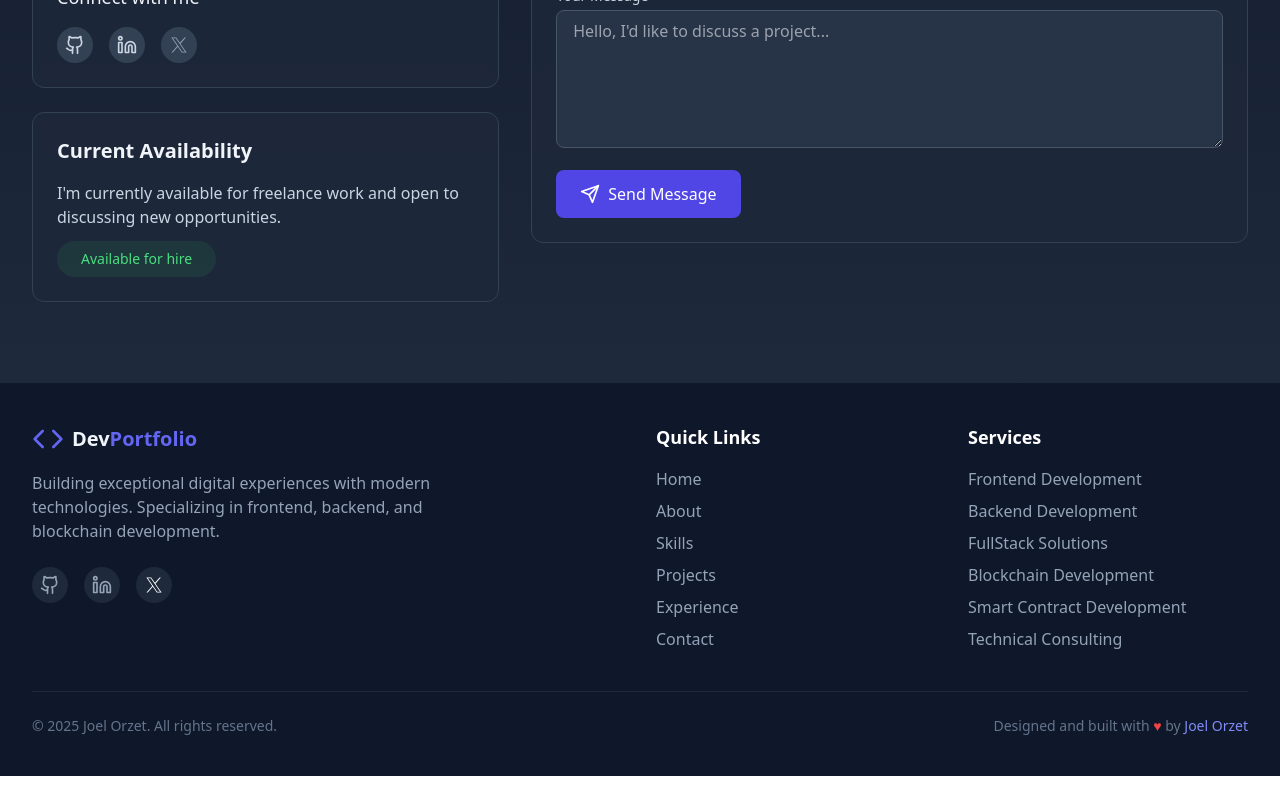
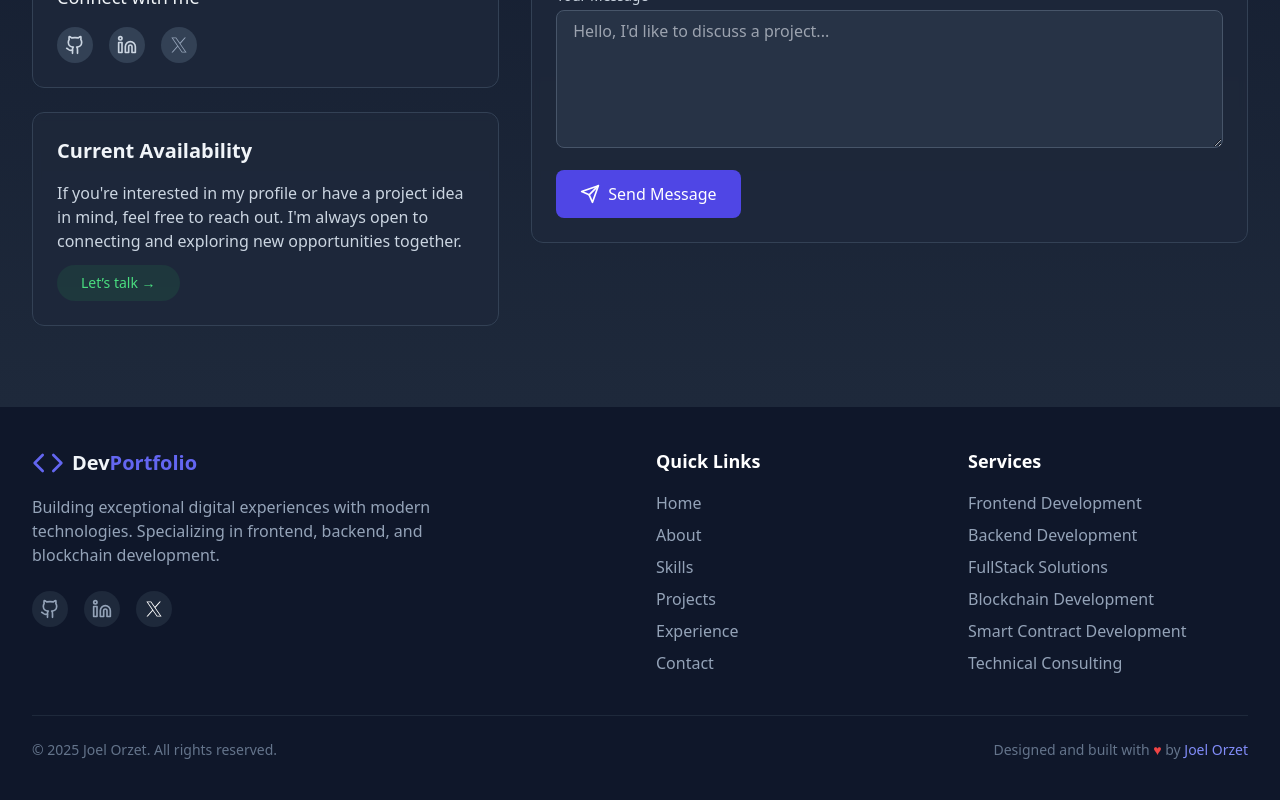
Before and after one commit to joelorzet/portfolio-v2, a React (Vite) app: page / in a window 1280 px wide. Shown: the part 5277-6077 px from the top of the page. Before the commit the page ends 6053 px from the top, so only its background shows below. Built offline with nearby package versions, Linux system fonts and the light colour scheme.

Commit message:
ref: Refactor Contact component to use function declaration and enhance ContactInfo with a call-to-action button for improved user engagement

```diff
--- a/src/components/contact/Contact.tsx
+++ b/src/components/contact/Contact.tsx
@@ -1,7 +1,7 @@
 import { ContactInfo } from './ContactInfo';
 import { ContactForm } from './ContactForm';
 
-export const Contact = () => {
+export function Contact() {
     return (
         <section id="contact" className="py-20 bg-gradient-to-b from-slate-900 to-slate-800">
             <div className="container px-4 mx-auto sm:px-6 lg:px-8">
@@ -25,4 +25,4 @@ export const Contact = () => {
             </div>
         </section>
     );
-};
+}
--- a/src/components/contact/ContactInfo.tsx
+++ b/src/components/contact/ContactInfo.tsx
@@ -1,8 +1,21 @@
 import { Mail, MapPin } from 'lucide-react';
 import { data } from '@/config/data';
 import { SocialLinks } from '@/components/SocialLinks';
+import { useService } from '@/hooks/useService';
 
-export const ContactInfo = () => {
+export function ContactInfo() {
+    const { setCurrentService } = useService();
+
+    const handleCallToAction = () => {
+        setCurrentService({
+            label: 'Available for Hire',
+            description: 'I am looking for a developer to assist me with my project.',
+            callToAction: `Hey Joel, Im Paul and your profile caught my attention. I am looking for a developer to assist me with my project.
+
+Do you have some time to talk?`,
+        });
+    };
+
     return (
         <div className="space-y-6">
             <div className="p-6 border bg-slate-800/80 backdrop-blur-sm rounded-xl border-slate-700">
@@ -44,12 +57,15 @@ export const ContactInfo = () => {
             <div className="p-6 border bg-slate-800/80 backdrop-blur-sm rounded-xl border-slate-700">
                 <h3 className="mb-4 text-xl font-semibold">Current Availability</h3>
                 <p className="mb-3 text-slate-300">
-                    I'm currently available for freelance work and open to discussing new opportunities.
+                    If you're interested in my profile or have a project idea in mind, feel free to reach out. I'm
+                    always open to connecting and exploring new opportunities together.
                 </p>
-                <div className="inline-flex items-center justify-center p-2 rounded-full bg-green-500/10">
-                    <span className="px-4 text-sm font-medium text-green-400">Available for hire</span>
+                <div className="inline-flex items-center justify-center p-2 transition-all duration-300 rounded-full bg-green-500/10 hover:scale-105">
+                    <button onClick={handleCallToAction} className="px-4 text-sm font-medium text-green-400">
+                        Let’s talk →
+                    </button>
                 </div>
             </div>
         </div>
     );
-};
+}
--- a/src/components/header/Header.tsx
+++ b/src/components/header/Header.tsx
@@ -1,8 +1,9 @@
 import { useState, useEffect } from 'react';
-import { Menu, X } from 'lucide-react';
+
 import { MobileSocialLinks, SocialLinks } from '@/components/header/social/SocialLinks';
 import { MobileNavigation, Navigation } from '@/components/header/navigation/Navigation';
 import { DevPortfolio } from '@/components/shared/dev-portfolio/DevPortfolio';
+import { Twitter, Menu } from '@/assets/icons';
 
 export const Header = () => {
     const [isMenuOpen, setIsMenuOpen] = useState(false);
@@ -41,7 +42,7 @@ export const Header = () => {
 
                     {/* Mobile Menu Button */}
                     <button className="md:hidden text-slate-200" onClick={toggleMenu}>
-                        {isMenuOpen ? <X className="w-6 h-6" /> : <Menu className="w-6 h-6" />}
+                        {isMenuOpen ? <Twitter className="w-6 h-6" variant="default" /> : <Menu className="w-6 h-6" />}
                     </button>
                 </div>
             </div>
```
